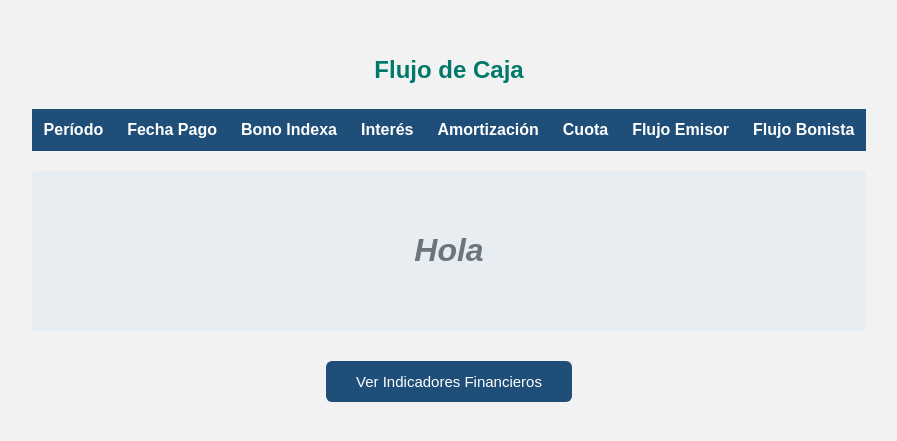
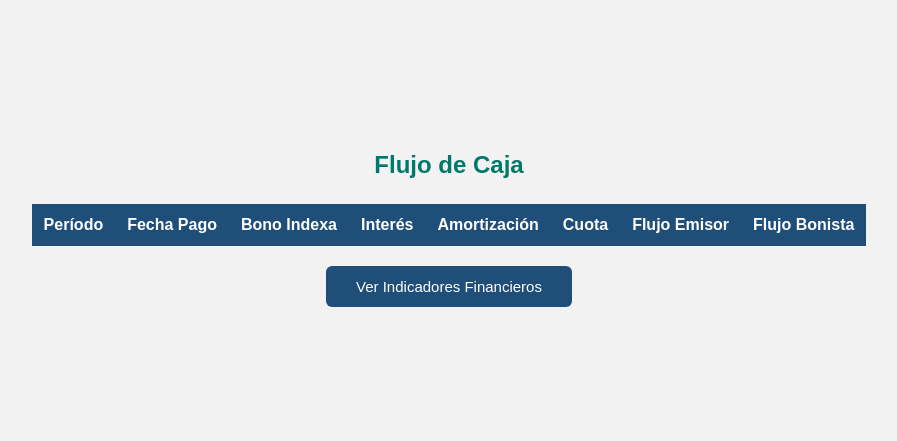
Before and after one commit to CarlosGC-LP/Bondify, a plain HTML site: page frontend/flujo-caja.html in a window 1280 px wide. Shown: the part 189-630 px from the top of the page, without its empty margins (191-1088 px from the left). Drawn offline with Linux system fonts and the light colour scheme.

Commit message:
Update flujo-caja.html

```diff
--- a/frontend/flujo-caja.html
+++ b/frontend/flujo-caja.html
@@ -24,13 +24,10 @@
           <th>Flujo Bonista</th>
         </tr>
       </thead>
+
       <tbody></tbody>
+
     </table>
-
-    </div>
-
-    <div class="grafico">
-      <h1>Hola</h1>
     </div>
 
     <div class="boton-container">
```
